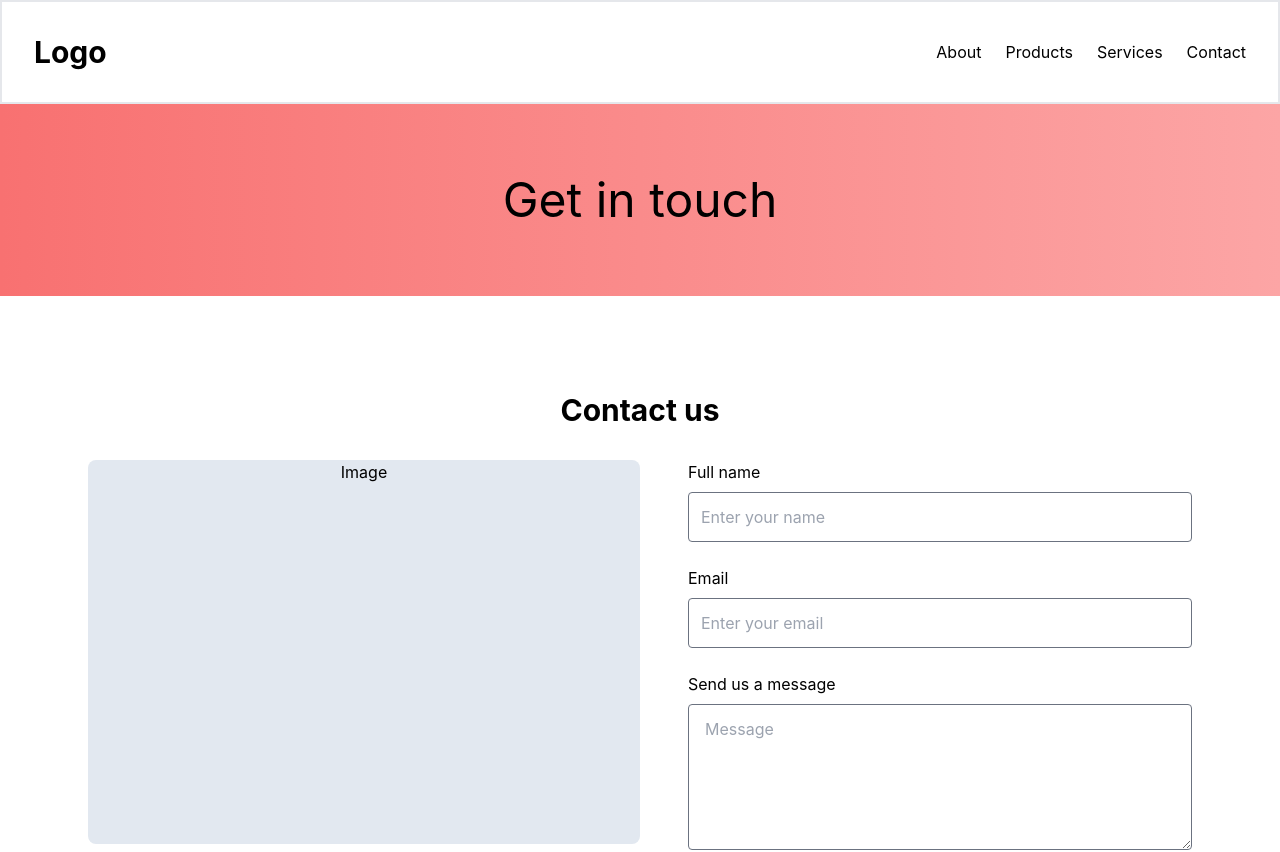
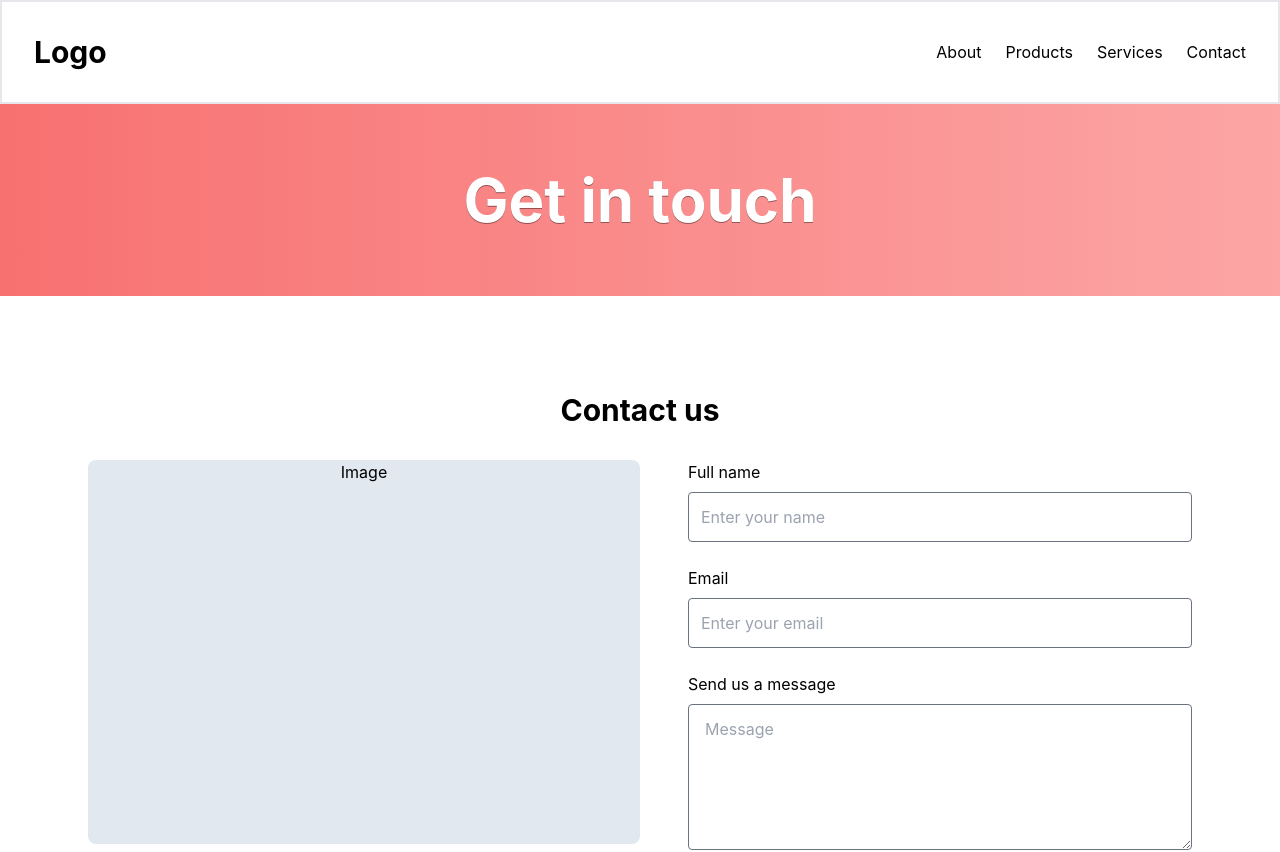
Before and after one commit to ST3V3NP3RRY/custom_print_co, a React (Create React App) app: page /contact in a window 1280 px wide. Shown: the top 852 px of the page. Built offline with nearby package versions, Linux system fonts and the light colour scheme.

Commit message:
further updates to banner css

```diff
--- a/src/Pages/Products/Products.jsx
+++ b/src/Pages/Products/Products.jsx
@@ -64,7 +64,7 @@ const Products = () => {
               </div>
               <AiOutlineHeart
                 size="1.75rem"
-                className="hover:bg-slate-300  rounded-full"
+                className="hover:bg-slate-300 rounded-full"
               />
             </div>
           </div>
--- a/src/components/Reusable/Banner.jsx
+++ b/src/components/Reusable/Banner.jsx
@@ -1,7 +1,9 @@
 const Banner = ({ text }) => {
   return (
     <div className="h-48 w-screen bg-gradient-to-r from-red-400 to-red-300 flex items-center justify-center">
-      <h2 className="text-5xl">{text}</h2>
+      <h2 className="text-6xl font-bold text-white [text-shadow:_0_1px_0_rgb(0_0_0_/_40%)]">
+        {text}
+      </h2>
     </div>
   );
 };
```
